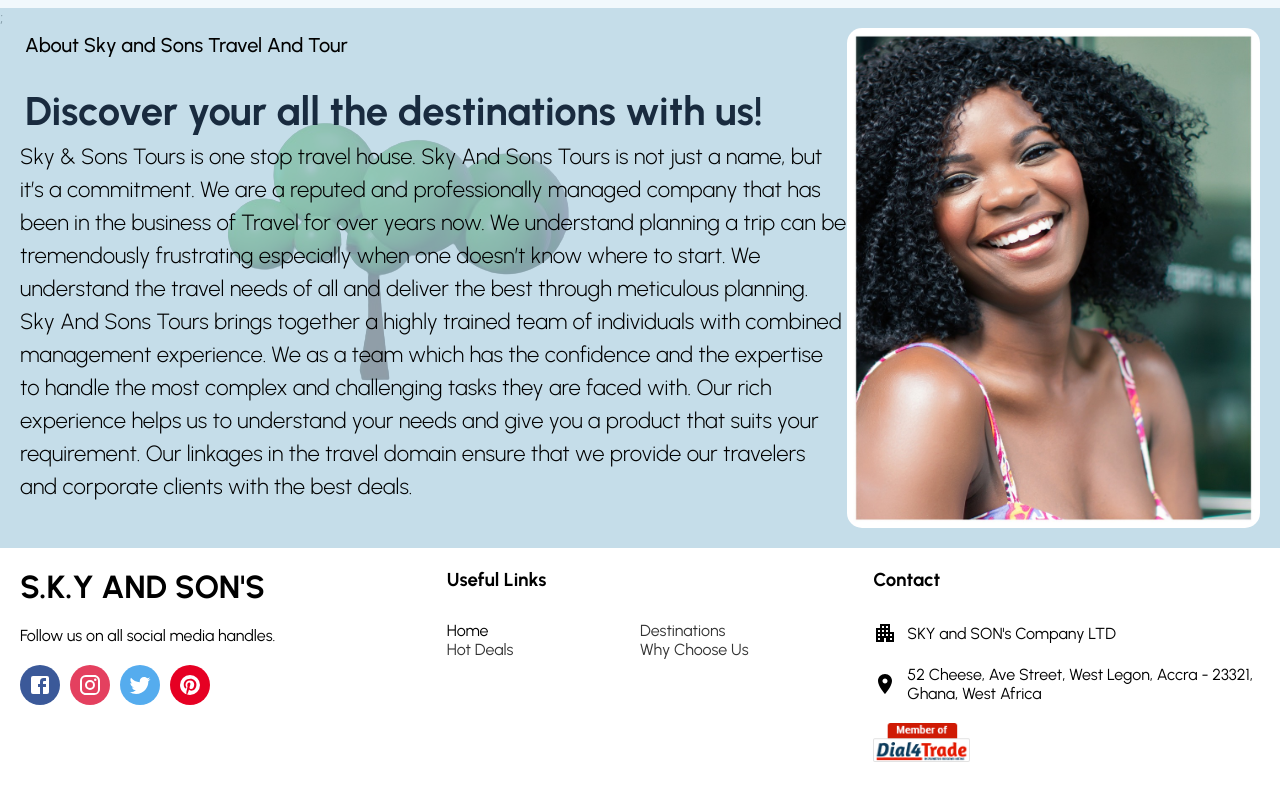
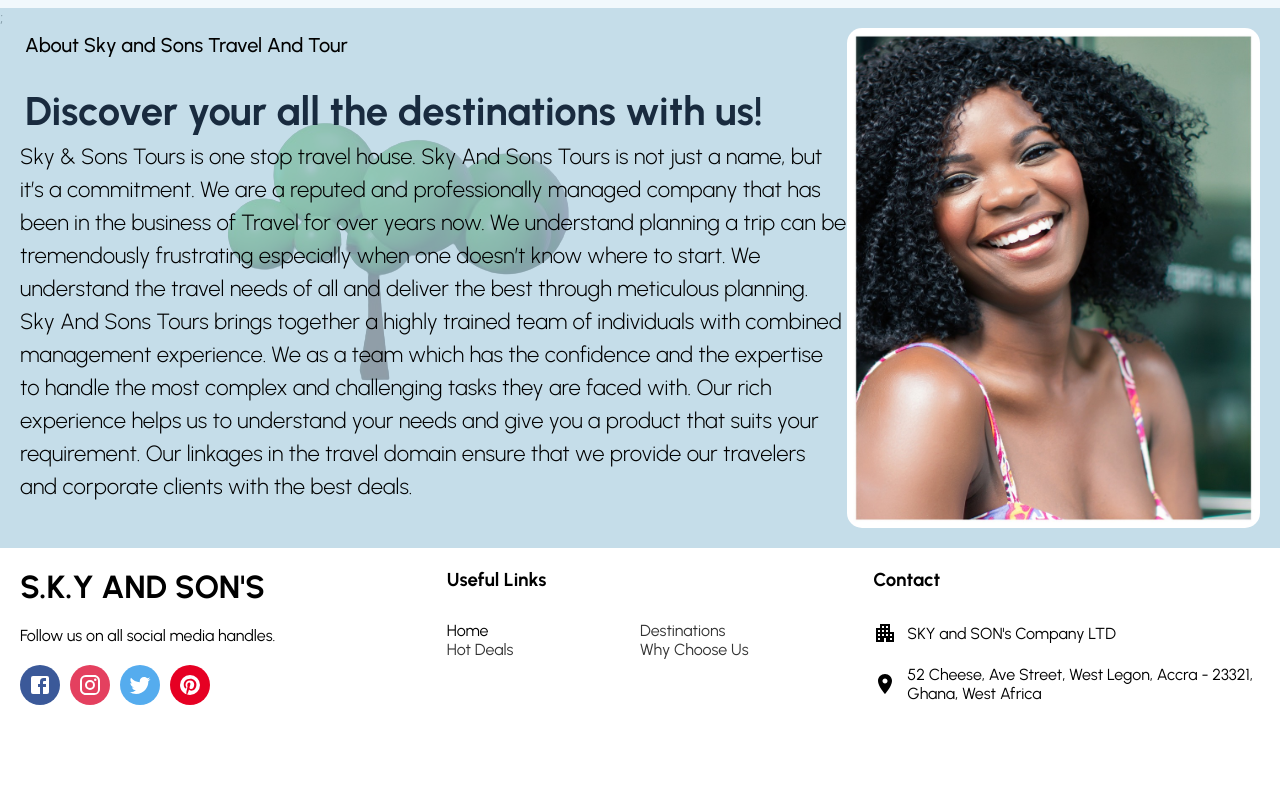
Before and after one commit to ckhobhey104/skyandsons, a React (Create React App) app: page /travel in a window 1280 px wide. Shown: the part 954-1754 px from the top of the page. Built offline with nearby package versions, Linux system fonts and the light colour scheme.

Commit message:
updated footer

```diff
--- a/src/components/TravelFooter.jsx
+++ b/src/components/TravelFooter.jsx
@@ -8,11 +8,12 @@ import {
 import ApartmentIcon from "@material-ui/icons/Apartment";
 import styled from "styled-components";
 import { mobile } from "../responsive";
-import { member_of_img } from "../data";
+// import { member_of_img } from "../data";
 
 const Container = styled.div`
   display: flex;
   padding-top: 40px;
+  height: 300px;
 
   ${mobile({
     flexDirection: "column",
@@ -157,7 +158,7 @@ const Footer = () => {
           <MailOutline style={{ marginRight: "10px" }} />
           whitneyhillaryarthur@rufz.com
         </ContactItem>*/}
-        <MemberOf src={member_of_img} />
+        {/* <MemberOf src={member_of_img} /> */}
       </Right>
     </Container>
   );
```
